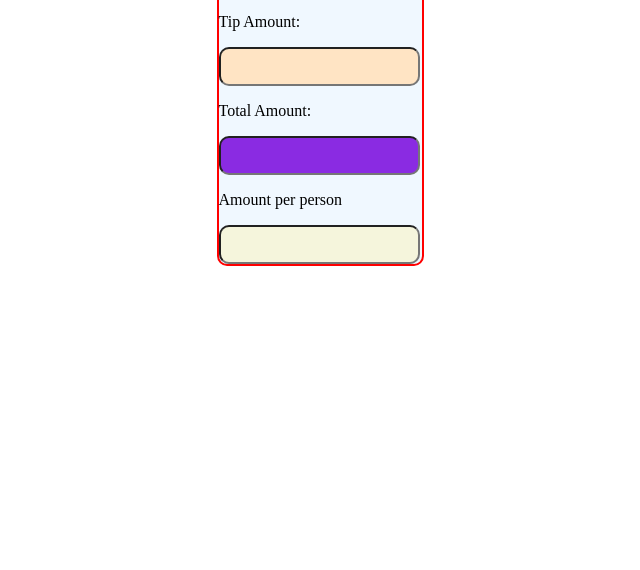
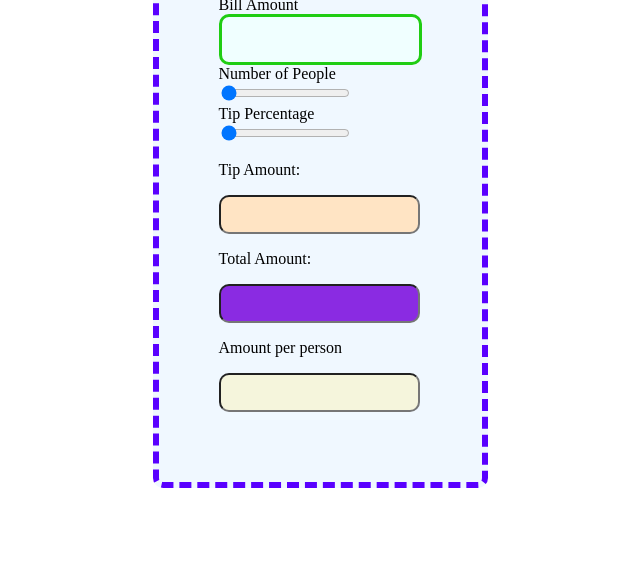
Before and after one commit to StarkMaster-tech/Tip-calculator, a plain HTML site: page index.html in a window 1280 px wide. Shown: the part 246-816 px from the top of the page, without its empty margins (320-960 px from the left). Drawn offline with Linux system fonts and the light colour scheme.

Commit message:
Update index.html

```diff
--- a/index.html
+++ b/index.html
@@ -41,13 +41,16 @@
     justify-content: center;
     align-items: center;
     background-color: white;
+    height: 100vh;
+
 }
 section{
-    border: 2px solid red;
-    padding: 90px 200x;
+    border: 6px dashed rgb(89, 0, 255);
+    padding: 70px 60px;
     border-radius: 10px;
     background-color: aliceblue;
 }
+
 
 
 h1{
```
